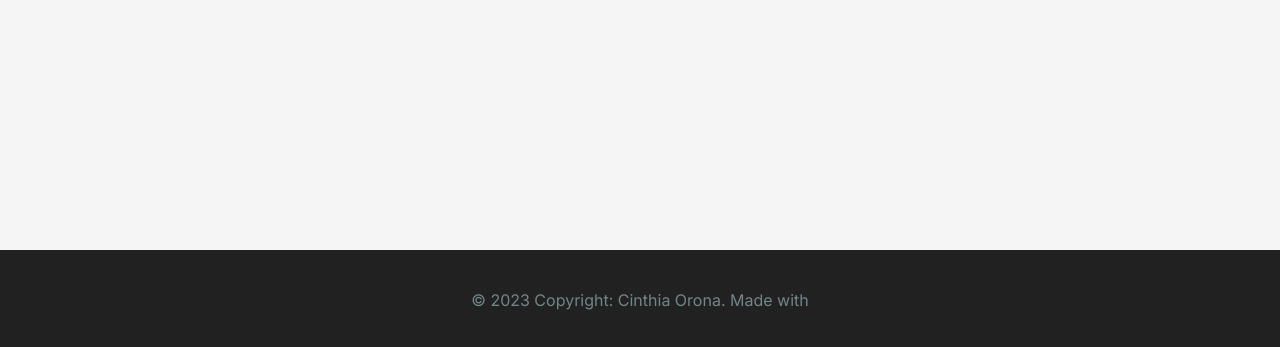
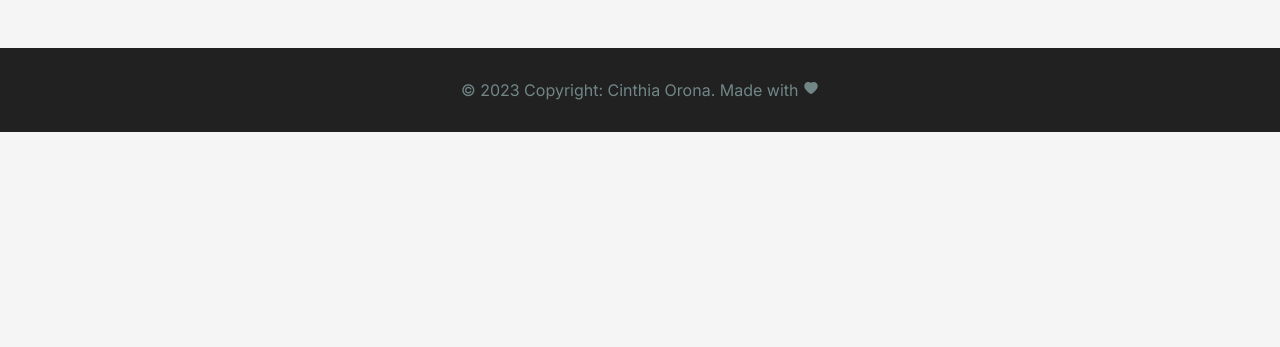
Before and after one commit to CinthiaOrona/clase08-23301, a Next.js app in the folder firstapp/: page / in a window 1280 px wide. Shown: the part 550-897 px from the top of the page. After the commit the page ends 800 px from the top, so only its background shows below. Built offline with nearby package versions, Linux system fonts and the light colour scheme.

Commit message:
probando iconos

```diff
--- a/firstapp/package.json
+++ b/firstapp/package.json
@@ -14,9 +14,7 @@
   "dependencies": {
     "next": "13.2.4",
     "react": "18.2.0",
-    "react-dom": "18.2.0"
-  },
-  "devDependencies": {
-    "gh-pages": "^5.0.0"
+    "react-dom": "18.2.0",
+    "react-icons": "^4.8.0"
   }
 }
--- a/firstapp/src/pages/index.js
+++ b/firstapp/src/pages/index.js
@@ -4,7 +4,7 @@ import styles from '@/styles/Home.module.css'
 import Input from './_input'
 import Video from './_video'
 import Form from './_form'
-
+import { AiFillHeart } from 'react-icons/ai'
 
 const inter = Inter({ subsets: ['latin'] })
 
@@ -27,8 +27,8 @@ export default function Home() {
         </div>
       </main>
       <footer className={styles.footer}>
-        <div className="footer-copyright text-center text-light py-3">© 2023 Copyright: Cinthia Orona. Made with
-          <a> <i className="fas fa-heart"></i> </a>
+        <div className="footer-copyright text-center text-light py-3">© 2023 Copyright: Cinthia Orona. Made with {' '}
+          <a><AiFillHeart /></a>
         </div>
       </footer>
     </>
--- a/firstapp/src/styles/Home.module.css
+++ b/firstapp/src/styles/Home.module.css
@@ -4,7 +4,6 @@
   justify-content:space-evenly;
   align-items: center;
   padding: 6rem;
-  min-height: 100vh;
 }
 
 .center {
@@ -15,7 +14,7 @@
 
 .footer {
   width: 100%;
-  height: 100px;
+  padding: 2rem;
   background-color: #222121;
   color: rgb(113, 134, 134);
   display: flex;
--- a/firstapp/src/styles/globals.css
+++ b/firstapp/src/styles/globals.css
@@ -7,6 +7,8 @@
 body {
     font-family: 'Inter', sans-serif;
     background-color: #f5f5f5;
+    width: 100%;
+    height: auto;
 }
 
 
--- a/package.json
+++ /dev/null
@@ -1,5 +0,0 @@
-{
-  "devDependencies": {
-    "gh-pages": "^5.0.0"
-  }
-}
```
Also changed, not shown: 2 other files (tests, documents, lock files or other folders).
